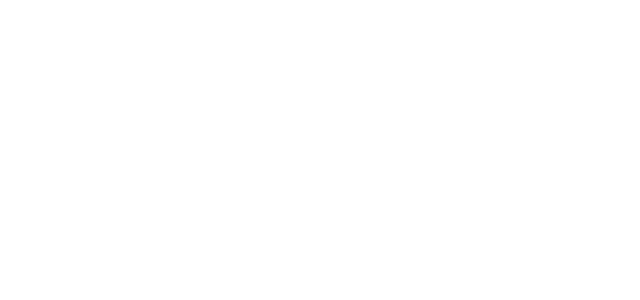
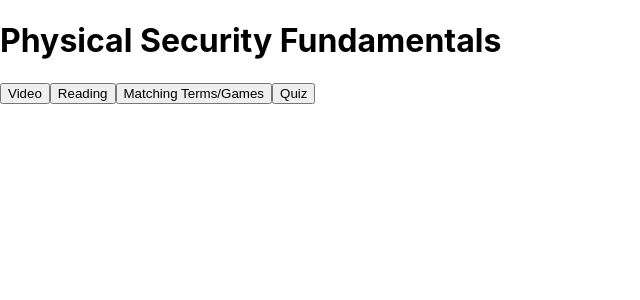
Before and after one commit to CSC-3380-Spring-2025/Team-6, a React (Create React App) app: page /courselisting1 in a window 1280 px wide. Before the commit this address had no page. Shown: the top 300 px of the page, without its empty margins (0-640 px from the left). Built offline with nearby package versions, Linux system fonts and the light colour scheme.

Commit message:
Added course listing pages and linked video-one to the first course listing page.

```diff
--- a/package.json
+++ b/package.json
@@ -11,15 +11,14 @@
     "@types/node": "^16.18.126",
     "@types/react": "^19.0.11",
     "@types/react-dom": "^19.0.4",
-    "firebase": "^11.4.0",
+    "firebase": "^11.5.0",
     "react": "^19.0.0",
-
     "react-dom": "^19.0.0",
+    "react-firebase-hooks": "^5.1.1",
     "react-router-dom": "^7.4.0",
     "react-scripts": "5.0.1",
     "typescript": "^4.9.5",
     "web-vitals": "^2.1.4"
-
   },
   "scripts": {
     "start": "react-scripts start",
--- a/src/App.tsx
+++ b/src/App.tsx
@@ -2,8 +2,11 @@
 import { BrowserRouter as Router, Routes, Route } from "react-router-dom";
 import AuthPage from "./AuthPage";
 import HomePage from "./home-page";
-import VideoOne from "./video-one";
+import VideoOne from "./video-pages/video-one";
 import PrivateRoute from "./PrivateRoute";
+import CourseListing1 from "./course-listing-pages/course-listing1";
+import CourseListing2 from "./course-listing-pages/course-listing2";
+import CourseListing3 from "./course-listing-pages/course-listing3";
 
 const App: React.FC = () => {
   return (
@@ -11,6 +14,30 @@
       <Routes>
         <Route path="/" element={<HomePage />} />
         <Route path="/login" element={<AuthPage />} />
+
+        <Route path="/courselisting1" element={<CourseListing1/>} />
+        <Route path="/courselisting2" element={<CourseListing2/>} />
+        <Route path="/courselisting3" element={<CourseListing3/>} />
+        <Route path="/video1" element={<VideoOne/>} />
+
+        {/*
+        <Route path="/video2" element={<VideoOne/>} />
+        <Route path="/video3" element={<VideoOne/>} />
+
+        <Route path="/reading1" element={<VideoOne/>} />
+        <Route path="/reading2" element={<VideoOne/>} />
+        <Route path="/reading3" element={<VideoOne/>} />
+
+        <Route path="/matching1" element={<VideoOne/>} />
+        <Route path="/matching2" element={<VideoOne/>} />
+        <Route path="/matching3" element={<VideoOne/>} />
+
+        <Route path="/quiz1" element={<VideoOne/>} />
+        <Route path="/quiz2" element={<VideoOne/>} />
+        <Route path="/quiz3" element={<VideoOne/>} />
+        */}
+
+        {/*
         <Route
           path="/video-one"
           element={
@@ -19,6 +46,8 @@
             </PrivateRoute>
           }
         />
+        */}
+
       </Routes>
     </Router>
   );
--- /dev/null
+++ b/src/course-listing-pages/course-listing1.tsx
@@ -0,0 +1,33 @@
+import React from "react";
+import { useNavigate } from "react-router-dom";
+
+const CourseListing1: React.FC = () => {
+    const navigate = useNavigate();
+    return (
+        <div>
+            <head>
+            <title>HTML Elements Reference</title>
+            </head>
+
+            <h1>Physical Security Fundamentals</h1>
+
+            <button onClick={() => navigate("/video1")}>
+            Video
+            </button>
+
+            <button onClick={() => navigate("/reading1")}>
+            Reading
+            </button>
+
+            <button onClick={() => navigate("/matching1")}>
+            Matching Terms/Games
+            </button>
+
+            <button onClick={() => navigate("/quiz1")}>
+            Quiz
+            </button>
+        </div>
+    );
+};
+
+export default CourseListing1;
--- /dev/null
+++ b/src/course-listing-pages/course-listing2.tsx
@@ -0,0 +1,33 @@
+import React from "react";
+import { useNavigate } from "react-router-dom";
+
+const CourseListing2: React.FC = () => {
+    const navigate = useNavigate();
+    return (
+        <div>
+            <head>
+            <title>HTML Elements Reference</title>
+            </head>
+
+            <h1>Phishing</h1>
+
+            <button onClick={() => navigate("/video2")}>
+            Video
+            </button>
+
+            <button onClick={() => navigate("/reading2")}>
+            Reading
+            </button>
+
+            <button onClick={() => navigate("/matching2")}>
+            Matching Terms/Games
+            </button>
+
+            <button onClick={() => navigate("/quiz2")}>
+            Quiz
+            </button>
+        </div>
+    );
+};
+
+export default CourseListing2;
--- /dev/null
+++ b/src/course-listing-pages/course-listing3.tsx
@@ -0,0 +1,33 @@
+import React from "react";
+import { useNavigate } from "react-router-dom";
+
+const CourseListing3: React.FC = () => {
+    const navigate = useNavigate();
+    return (
+        <div>
+            <head>
+            <title>HTML Elements Reference</title>
+            </head>
+
+            <h1>Social Engineering Awareness</h1>
+
+            <button onClick={() => navigate("/video3")}>
+            Video
+            </button>
+
+            <button onClick={() => navigate("/reading3")}>
+            Reading
+            </button>
+
+            <button onClick={() => navigate("/matching3")}>
+            Matching Terms/Games
+            </button>
+
+            <button onClick={() => navigate("/quiz3")}>
+            Quiz
+            </button>
+        </div>
+    );
+};
+
+export default CourseListing3;
--- a/src/home-page.tsx
+++ b/src/home-page.tsx
@@ -29,9 +29,15 @@
       </div>
 
       <div className="Section-Buttons">
-        <button className="sectionbtn">Physical Security Fundamentals</button>
-        <button className="sectionbtn">Phishing</button>
-        <button className="sectionbtn">Social Engineering Awareness</button>
+        <button className="sectionbtn" onClick={() => navigate("/courselisting1")}>
+          Physical Security Fundamentals
+        </button>
+        <button className="sectionbtn" onClick={() => navigate("/courselisting2")}>
+          Phishing
+          </button>
+        <button className="sectionbtn"onClick={() => navigate("/courselisting3")}>
+          Social Engineering Awareness
+        </button>
       </div>
     </div>
   );
```
Also changed, not shown: src/video-pages/video-one.css (added), src/video-pages/video-one.tsx (renamed from src/video-one.tsx), 1 other file (tests, documents, lock files or other folders).
